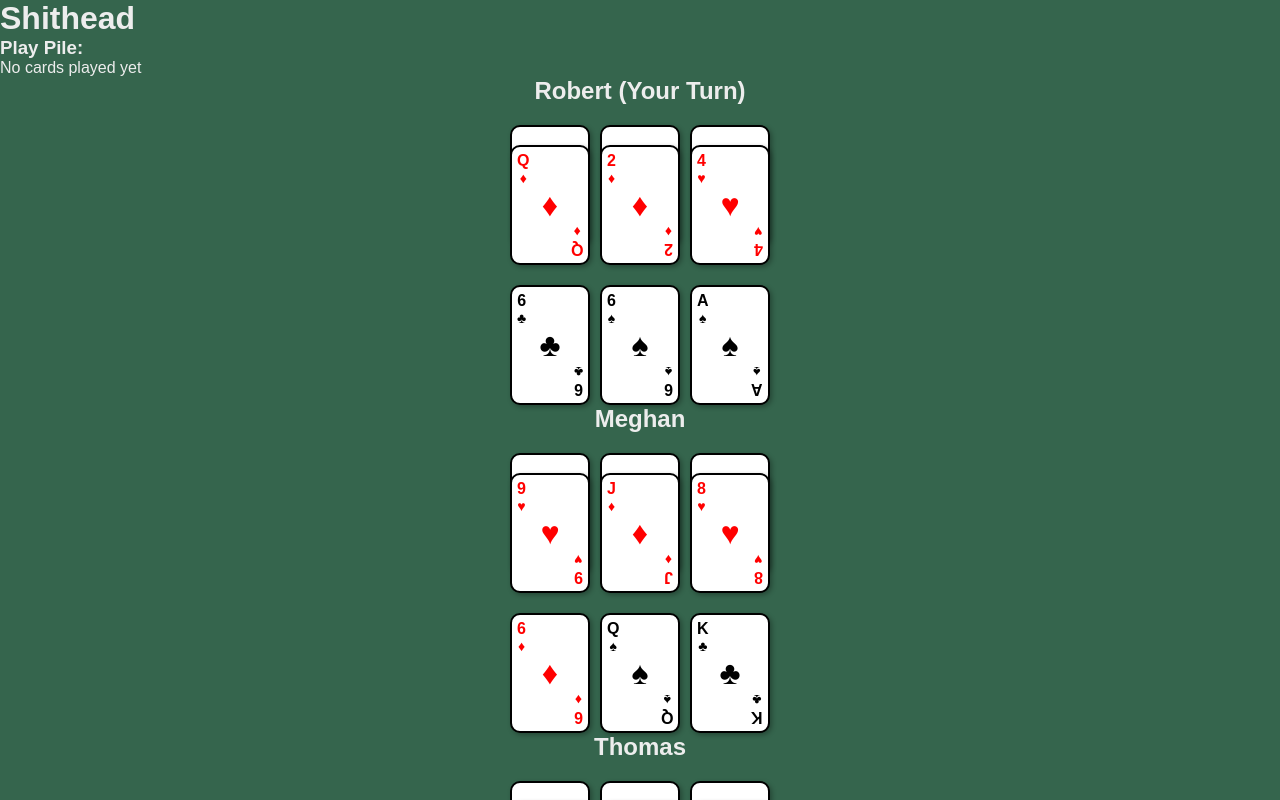
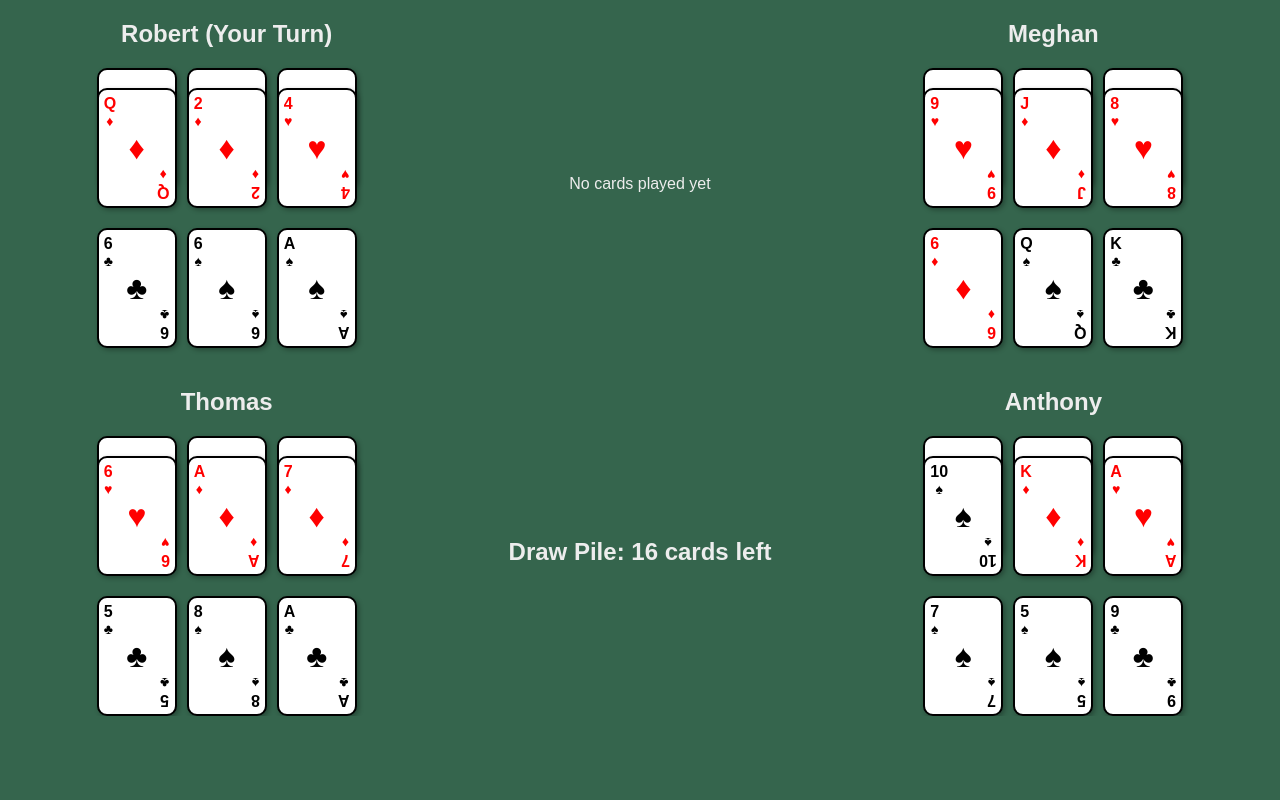
Before and after one commit to rdininno/card-game, a Next.js app: page / in a window 1280 px wide. Both pictures are taken after a click on the button "Start Game". Shown: the top 800 px of the page. Built offline with nearby package versions, Linux system fonts and the light colour scheme.

Commit message:
style gametable

```diff
--- /dev/null
+++ b/src/app/gametable.css
@@ -0,0 +1,24 @@
+.player-zone {
+    display: grid;
+    grid-template-columns: repeat(auto-fill, minmax(33%, 1fr));
+    grid-auto-rows: auto;
+    grid-row-gap: 40px;
+}
+
+.playpile {
+    grid-column: 2 / span 1;
+    grid-row: 1 / span 1;
+    display: flex;
+    justify-content: center;
+    align-items: center;
+    text-align: center;
+}
+
+.drawpile {
+    grid-column: 2 / span 1;
+    grid-row: 2 / span 1;
+    display: flex;
+    justify-content: center;
+    align-items: center;
+    text-align: center;
+}
--- a/src/app/globals.css
+++ b/src/app/globals.css
@@ -15,6 +15,7 @@ body {
   font-family: Arial, Helvetica, sans-serif;
   -webkit-font-smoothing: antialiased;
   -moz-osx-font-smoothing: grayscale;
+  margin: 20px;
 }
 
 * {
--- a/src/app/page.js
+++ b/src/app/page.js
@@ -4,6 +4,8 @@ import { useState } from "react";
 import { deal, isValidMove, getCardValue } from "../utils/gameLogic";
 import Player from "../components/Player";
 import Card from "@/components/Card";
+import "../app/gametable.css";
+
 
 const players = ["Robert", "Meghan", "Thomas", "Anthony"];
 
@@ -146,10 +148,9 @@ export default function Home() {
   };
 
   return (
-      <div>
-          <h1>Shithead</h1>
-          <h3>Play Pile:</h3>
-          <div>
+      <div className="gametable">
+        <div className="player-zone">
+          <div className="playpile">
               {playPile.length > 0 ? (
                   <Card suit={playPile[playPile.length - 1].suit} value={playPile[playPile.length - 1].value} />
               ) : (
@@ -157,7 +158,7 @@ export default function Home() {
               )}
           </div>
           {!gameState ? (
-              <button onClick={startGame}>Start Game</button>
+              <button onClick={startGame} className="btn start-game">Start Game</button>
           ) : (
               <>
                   {gameState.table.map((player, index) => (
@@ -171,9 +172,10 @@ export default function Home() {
                         drawPileEmpty={gameState.drawPile.length === 0}
                       />
                   ))}
-                  <h2>Draw Pile: {gameState.drawPile.length} cards left</h2>
+                  <h2 className="drawpile">Draw Pile: {gameState.drawPile.length} cards left</h2>
               </>
           )}
+        </div>
       </div>
   );
 }
```
